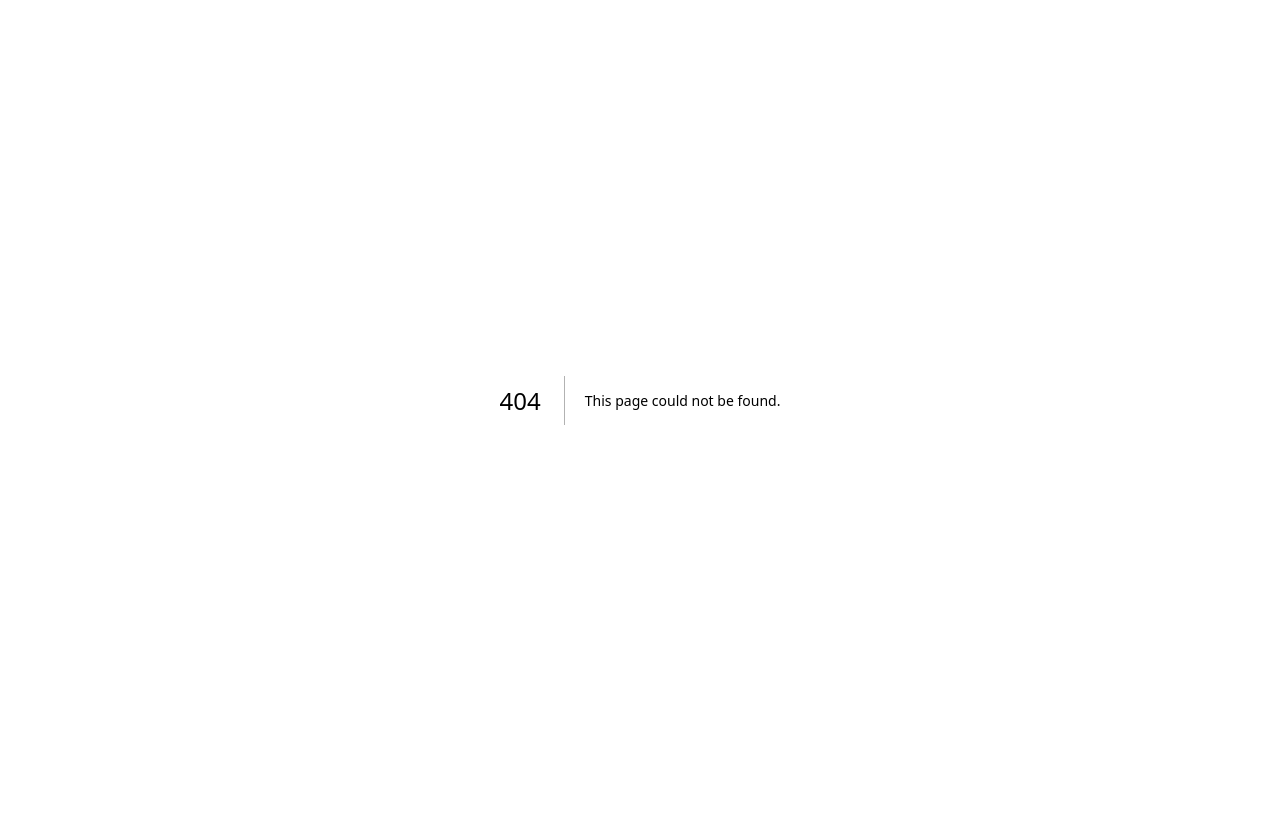
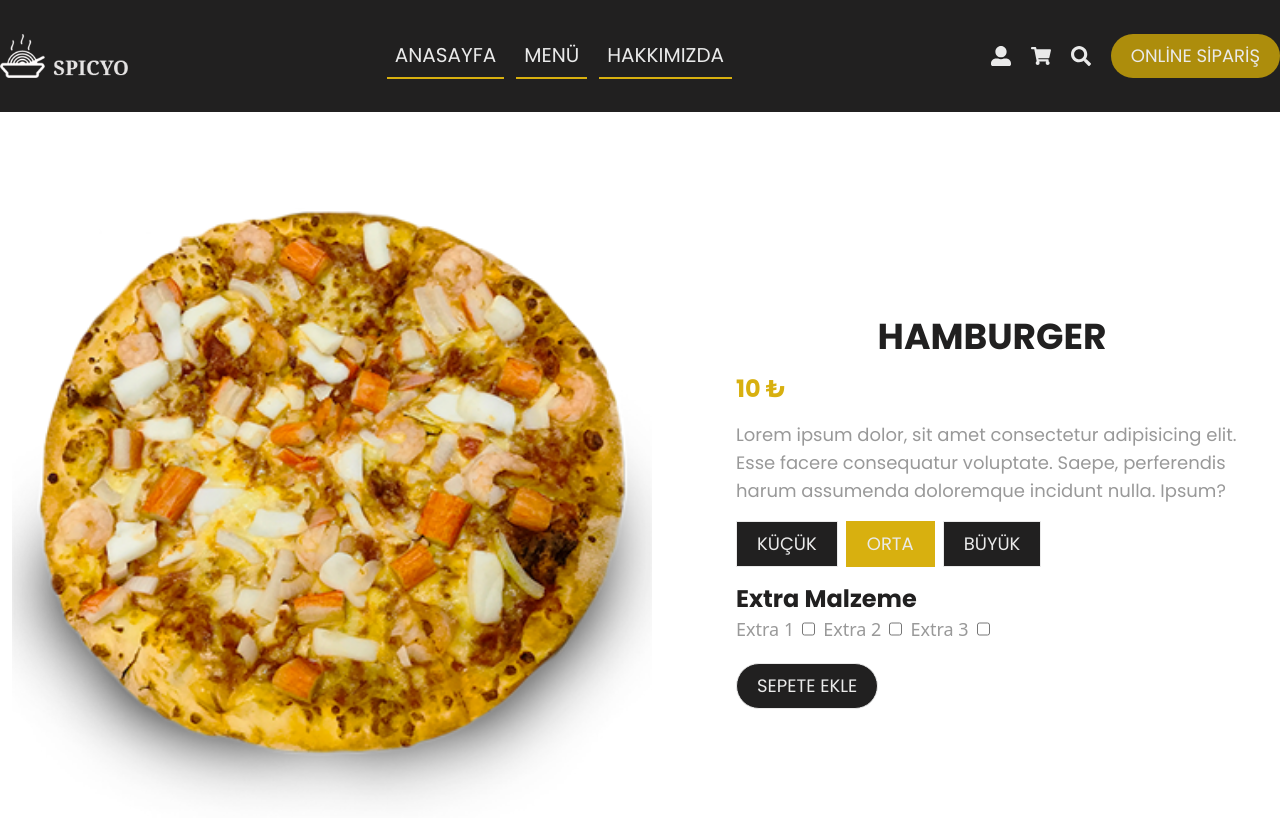
Before and after one commit to ulusoyomer/food-ordering, a Next.js app: page /product in a window 1280 px wide. Before the commit this address had no page. Shown: the top 838 px of the page. Before the commit the page ends 800 px from the top, so only its background shows below. Built offline with nearby package versions, Linux system fonts and the light colour scheme.

Commit message:
Added Product Page

```diff
--- /dev/null
+++ b/components/layout/AppLayout.jsx
@@ -0,0 +1,12 @@
+import { Provider } from 'react-redux';
+import store from 'redux/store';
+import Header from '@/components/sections/header/Header';
+const AppLayout = ({ children }) => {
+	return (
+		<Provider store={store}>
+			<Header />
+			{children}
+		</Provider>
+	);
+};
+export default AppLayout;
--- a/pages/home/index.jsx
+++ b/pages/home/index.jsx
@@ -3,14 +3,17 @@ import Menu from '../../components/sections/menu/Menu';
 import HeroSlider from '@/components/sections/HeroSlider';
 import Campaigns from '@/components/sections/Campaigns';
 import About from '@/components/sections/About';
+import AppLayout from '@/components/layout/AppLayout';
 
 const Index = () => {
 	return (
 		<>
-			<HeroSlider />
-			<Campaigns />
-			<Menu />
-			<About />
+			<AppLayout>
+				<HeroSlider />
+				<Campaigns />
+				<Menu />
+				<About />
+			</AppLayout>
 		</>
 	);
 };
--- a/pages/index.jsx
+++ b/pages/index.jsx
@@ -1,7 +1,4 @@
-import Header from '@/components/layout/header/Header';
 import Head from 'next/head';
-import { Provider } from 'react-redux';
-import store from 'redux/store';
 import Home from '@/pages/home';
 
 export default function Index() {
@@ -16,10 +13,8 @@ export default function Index() {
 				/>
 				<link rel="icon" href="/favicon.ico" />
 			</Head>
-			<Provider store={store}>
-				<Header />
-				<Home />
-			</Provider>
+
+			<Home />
 		</>
 	);
 }
--- /dev/null
+++ b/pages/product/index.jsx
@@ -0,0 +1,63 @@
+import AppLayout from '../../components/layout/AppLayout';
+import Image from 'next/image';
+import TitlePrimary from '../../components/ui/TitlePrimary';
+const Product = () => {
+	return (
+		<AppLayout>
+			<div className="product">
+				<div className="product__image">
+					<Image
+						src="/images/f1.png"
+						width={300}
+						height={300}
+						alt="product image"
+					/>
+				</div>
+				<div className="product__info px-5">
+					<TitlePrimary>Hamburger</TitlePrimary>
+					<div className="product__price">10 ₺</div>
+					<p className="product__info--text">
+						Lorem ipsum dolor, sit amet consectetur adipisicing elit. Esse
+						facere consequatur voluptate. Saepe, perferendis harum
+						assumenda doloremque incidunt nulla. Ipsum?
+					</p>
+					<div className="product__size">
+						<button
+							type="button"
+							className="product__size--item btn btn-primary"
+						>
+							Küçük
+						</button>
+						<button
+							type="button"
+							className="product__size--item btn btn-primary btn-active"
+						>
+							Orta
+						</button>
+						<button
+							type="button"
+							className="product__size--item btn btn-primary"
+						>
+							Büyük
+						</button>
+					</div>
+					<div className="product__extra">
+						<h3>Extra Malzeme</h3>
+						<div className="product__extra--items">
+							<label htmlFor="extra1">Extra 1</label>
+							<input type="checkbox" id="extra1" name="extra1" />
+							<label htmlFor="extra2">Extra 2</label>
+							<input type="checkbox" id="extra2" name="extra2" />
+							<label htmlFor="extra3">Extra 3</label>
+							<input type="checkbox" id="extra3" name="extra3" />
+						</div>
+					</div>
+					<button type="button" className="btn btn-primary--rounded mt-5">
+						Sepete Ekle
+					</button>
+				</div>
+			</div>
+		</AppLayout>
+	);
+};
+export default Product;
--- a/styles/globals.css
+++ b/styles/globals.css
@@ -43,7 +43,7 @@
 	@apply bg-secondary border-secondary text-light;
 }
 
-.btn.btn-primary {
+.btn.btn-primary--rounded {
 	@apply rounded-3xl bg-primary border hover:bg-secondary hover:border-secondary hover:text-light;
 }
 
@@ -344,3 +344,32 @@
 	@apply w-[40rem] translate-x-1/4 max-sm:translate-x-0;
 }
 /* About End */
+
+/* Product */
+.product {
+	@apply container mx-auto flex flex-row flex-wrap items-center justify-around gap-x-10 gap-y-2 my-24 max-lg:flex-col max-sm:justify-center;
+}
+.product__image {
+}
+.product__image img {
+	@apply w-[40rem] max-sm:w-[20rem];
+}
+.product__price {
+	@apply text-secondary font-poppins font-bold text-2xl mb-4 mt-4;
+}
+.product__info--text {
+	@apply max-w-lg font-poppins text-lg text-gray mb-4;
+}
+.product__size {
+	@apply flex flex-row flex-wrap gap-x-2 gap-y-2;
+}
+
+.product__extra h3 {
+	@apply mt-4 text-2xl font-poppins font-bold text-primary;
+}
+.product__extra--items {
+	@apply flex flex-row flex-wrap gap-x-2 gap-y-2 font-medium text-lg text-gray;
+}
+.product__extra--items input {
+	@apply accent-secondary;
+}
```
Also changed, not shown: components/sections/header/Header.jsx (renamed from components/layout/header/Header.jsx), components/sections/header/MobileMenu.jsx (renamed from components/layout/header/MobileMenu.jsx), components/sections/header/SearchModal.jsx (renamed from components/layout/header/SearchModal.jsx).
